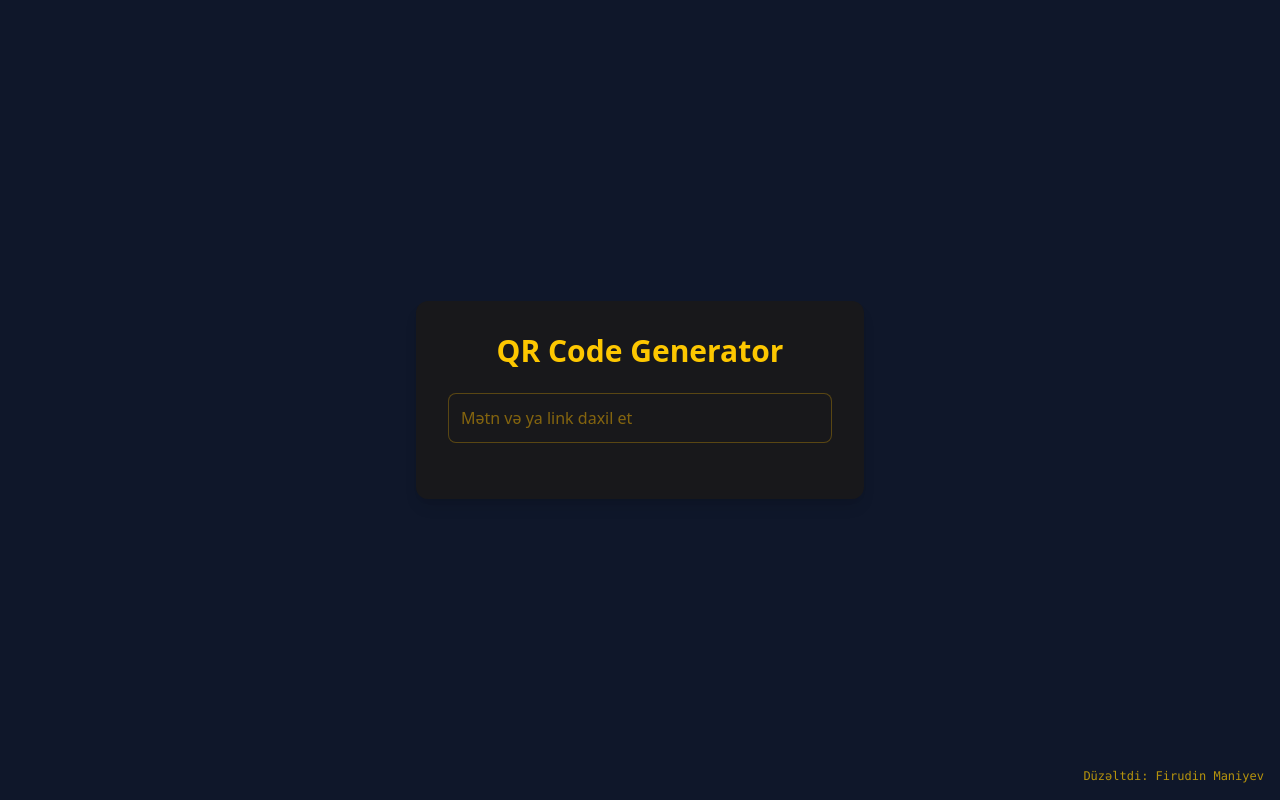
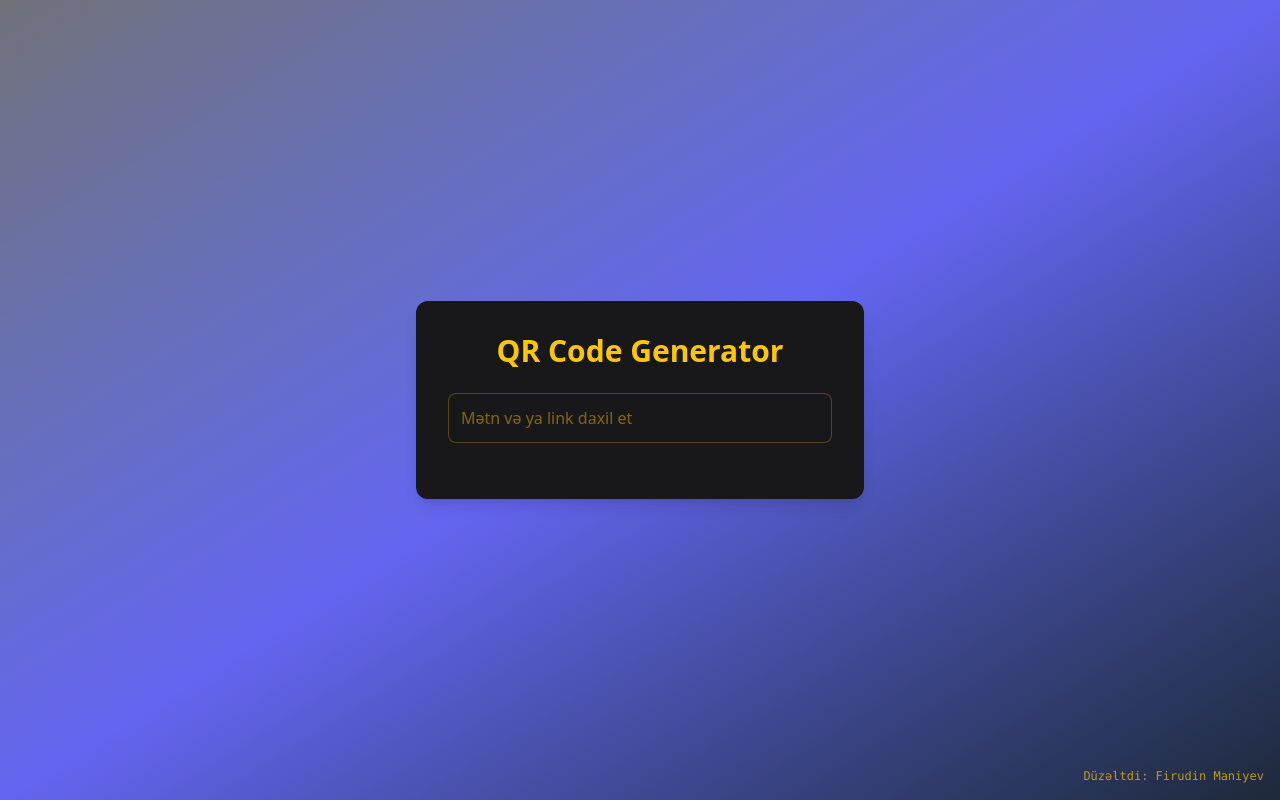
Before and after one commit to FirudinManiyev/qr_kod_app, a React (Vite) app: page / in a window 1280 px wide. Built offline with nearby package versions, Linux system fonts and the light colour scheme.

Commit message:
duzelisler

```diff
--- a/src/pages/Home.jsx
+++ b/src/pages/Home.jsx
@@ -7,7 +7,8 @@ const Home = () => {
     const [value, setValue] = useState("");
 
     return (
-        <div className="min-h-screen flex items-center justify-center px-4">
+
+        <div className="min-h-screen flex items-center justify-center px-4 bg-gradient-to-tl from-[#1e293b] via-[#6366f1] to-[#71717a]">
             <div className="
                 w-full max-w-md
                 bg-zinc-900
```
Also changed, not shown: 1 other file (tests, documents, lock files or other folders).
